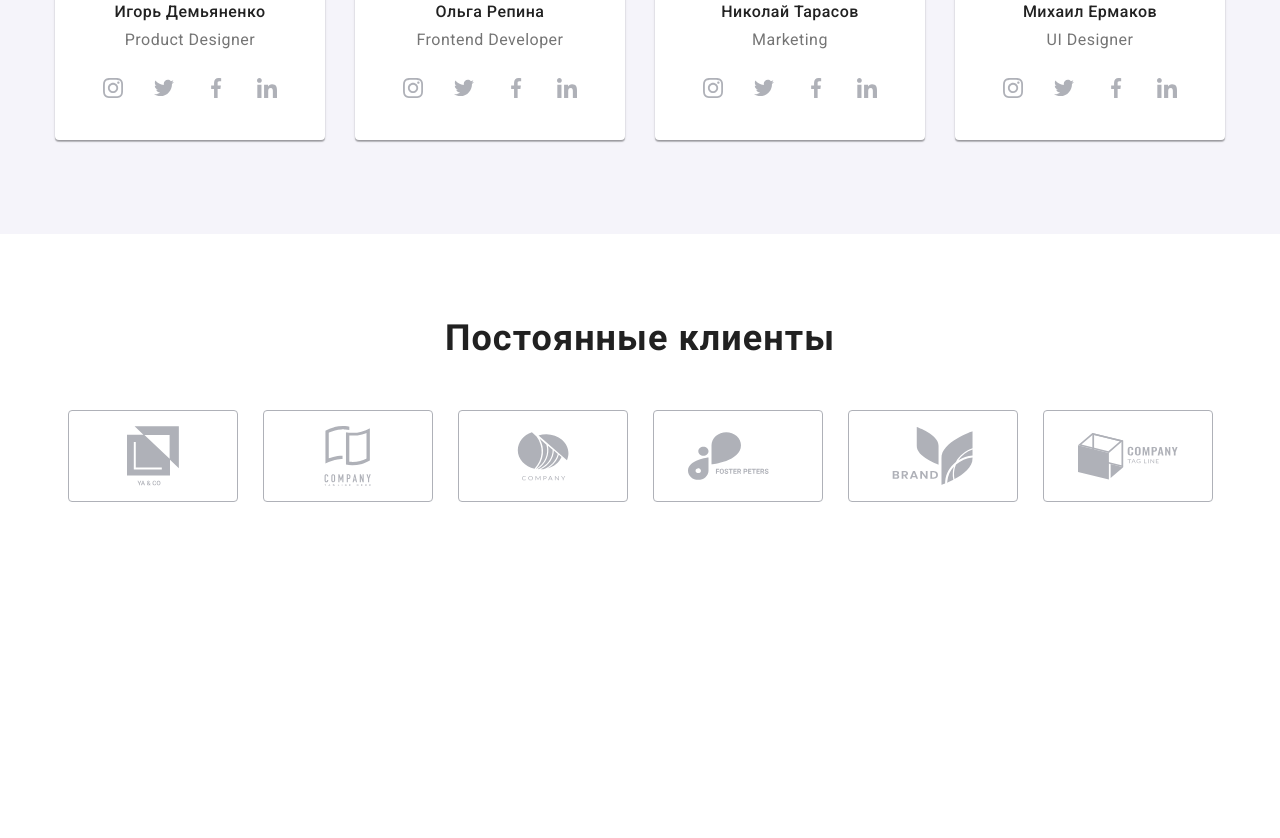
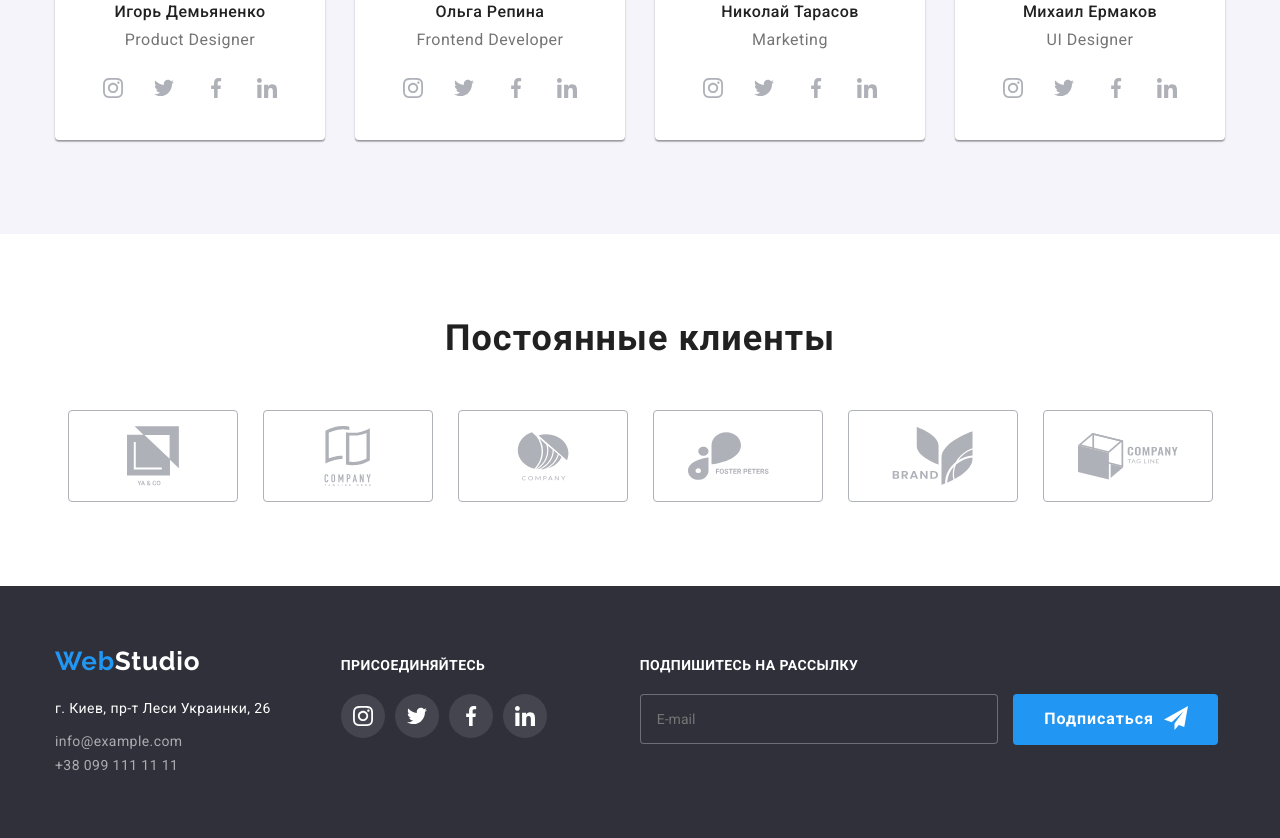
Before and after one commit to SerhiiKurdesha/goit-markup-hw-08, a plain HTML site: page index.html in a window 1280 px wide. Shown: the part 891-1729 px from the top of the page. Before the commit the page ends 1477 px from the top, so only its background shows below. Drawn offline with nearby package versions, Linux system fonts and the light colour scheme.

Commit message:
add home

```diff
--- a/index.html
+++ b/index.html
@@ -366,7 +366,7 @@
 
     <!-- Подвал -->
 
-    <!-- <footer class="footer">
+    <footer class="footer">
         <div class="container">
             <div class="contacts__list">
                 <a href="./index.html" class="logo-down"><span class="logostudio">Web</span>Studio</a>
@@ -375,10 +375,10 @@
                         <li class="address__item">
                             <p class="address__street">г. Киев, пр-т Леси Украинки, 26</p>
                         </li>
-                        <li class="address__item">
+                        <li class="address__item--nav">
                             <a href="info@example.com" class="address__link">info@example.com</a>
                         </li>
-                        <li class="address__item">
+                        <li class="address__item--nav">
                             <a href="lel:+380991111111" class="address__link">+38 099 111 11 11</a>
                         </li>
                     </ul>
@@ -427,7 +427,7 @@
                 </button>
             </form>
         </div>
-    </footer> -->
+    </footer>
 
     <div class="backdrop is-hidden" data-modal>
         <div class="modal">
--- a/sass/components/_footer-section.scss
+++ b/sass/components/_footer-section.scss
@@ -34,9 +34,6 @@
 }
 .address__street{
     display: flex;
-}
-.footer__icons{
-    margin-left: 70px;
 }
 .footer__title{
     font-style: normal;
@@ -76,15 +73,72 @@
         background: $accent-color;
     }
 }
-.footer{
+.footer .container{
+    // display: flex;
+    align-items: baseline;
 
-    .container{
-        display: flex;
-        align-items: baseline;
+    @media screen and (min-width: 480px){
+
+    }
+
+    @media screen and (min-width: 768px){
+         display: flex;
+         flex-wrap: wrap;
+    }
+
+    @media screen and (min-width: 1200px){
+
     }
 }
 .footer-form{
-    margin-left: 93px;
+    // margin-left: 93px;
+    display: flex;
+    flex-direction: column;
+    align-items: center;
+    @media screen and (min-width: 480px){
+
+    }
+
+    @media screen and (min-width: 768px){
+        width: 100%;
+    }
+
+    @media screen and (min-width: 1200px){
+        width: auto;
+        display: block;
+        margin-left: 93px;
+    }
+}
+.footer__icons{
+    // margin-left: 70px;
+    margin-bottom: 60px;
+    display: flex;
+    flex-direction: column;
+    align-items: center;
+    @media screen and (min-width: 480px){
+
+    }
+
+    @media screen and (min-width: 768px){
+        margin-left: auto;
+    }
+
+    @media screen and (min-width: 1200px){
+        margin-left: 70px;
+        margin-bottom: 0;
+        display: block;
+    }
+}
+.contacts__list{
+    margin-bottom: 60px;
+    display: flex;
+    flex-direction: column;
+    align-items: center;
+
+    @media screen and (min-width: 1200px){
+        margin-bottom: 0;
+        display: block;
+    }
 }
 .footer-form__title{
     font-style: normal;
@@ -94,9 +148,14 @@
     letter-spacing: 0.03em;
     text-transform: uppercase;
     color: $header-color;
+
+    @media screen and (min-width: 1200px){
+
+    }
 }
 .footer-form__input{
-    width: 358px;
+    // width: 358px;
+    width: 100%;
     height: 50px;
     padding: 15px 16px;
     margin-top: 20px;
@@ -104,6 +163,14 @@
     color: $header-color;
     background: $footer-color-line;border-radius: 4px;
     transition: border 250ms cubic-bezier(0.4, 0, 0.2, 1);
+
+    @media screen and (min-width: 768px){
+        width: 450px;
+    }
+
+    @media screen and (min-width: 1200px){
+        width: 358px;
+    }
 }
 .footer-form__input{
 
@@ -121,7 +188,8 @@
     color: $header-color;
     fill: $header-color;
     border-radius: 4px;
-    margin-left: 12px;
+    margin-top: 20px;
+    // margin-left: 12px;
     font-style: normal;
     font-weight: bold;
     font-size: 16px;
@@ -130,6 +198,11 @@
     border-color: transparent;
     cursor: pointer;
     transition: background 250ms cubic-bezier(0.4, 0, 0.2, 1), color 250ms cubic-bezier(0.4, 0, 0.2, 1), fill 250ms cubic-bezier(0.4, 0, 0.2, 1);
+
+    @media screen and (min-width: 1200px){
+        margin-top: 0;
+        margin-left: 12px;
+    }
 }
 .footer-form__icon{
     position: absolute;
@@ -146,3 +219,10 @@
         fill: $title-text-color;
     }
 }
+.address__item--nav{
+    text-align: center;
+
+    @media screen and (min-width: 1200px){
+        text-align: inherit;
+    }
+}
```
Also changed, not shown: portfolio.html (+2 -2 lines), css/main.css, css/main.min.css, 2 other files.
